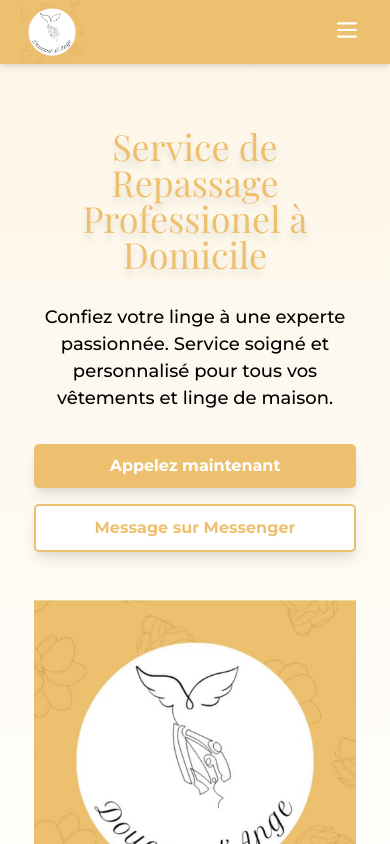
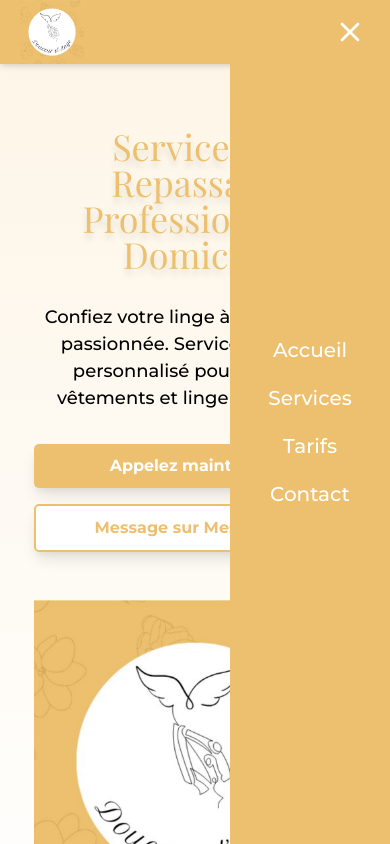
Before and after one commit to DeZoST/angel, a website built with Vite: page index.html in a window 390 px wide. Both pictures are taken after a click on the button 350 px from the left and 31 px from the top of the page. Shown: the top 844 px of the page. Built offline with nearby package versions, Linux system fonts and the light colour scheme; a web font is replaced by a local one.

Commit message:
Added Mobile Menu

```diff
--- a/index.html
+++ b/index.html
@@ -98,6 +98,53 @@
                 </button>
             </div>
         </header>
+        <div class="mobile-menu">
+            <button class="mobile-menu-close">
+                <svg
+                    width="2rem"
+                    height="2rem"
+                    viewBox="0 0 24 24"
+                    fill="none"
+                    xmlns="http://www.w3.org/2000/svg"
+                    stroke="#ffffff"
+                >
+                    <line
+                        x1="18"
+                        y1="6"
+                        x2="6"
+                        y2="18"
+                        stroke-width="2"
+                        stroke-linecap="round"
+                        stroke-linejoin="round"
+                    />
+                    <line
+                        x1="6"
+                        y1="6"
+                        x2="18"
+                        y2="18"
+                        stroke-width="2"
+                        stroke-linecap="round"
+                        stroke-linejoin="round"
+                    />
+                </svg>
+            </button>
+            <nav class="mobile-nav">
+                <ul class="mobile-nav-list">
+                    <li class="mobile-nav-list-item">
+                        <a href="#accueil">Accueil</a>
+                    </li>
+                    <li class="mobile-nav-list-item">
+                        <a href="#services">Services</a>
+                    </li>
+                    <li class="mobile-nav-list-item">
+                        <a href="#tarifs">Tarifs</a>
+                    </li>
+                    <li class="mobile-nav-list-item">
+                        <a href="#contact">Contact</a>
+                    </li>
+                </ul>
+            </nav>
+        </div>
 
         <section id="accueil" class="hero">
             <div class="hero-wrapper container">
--- a/src/main.js
+++ b/src/main.js
@@ -23,7 +23,7 @@ document.addEventListener("DOMContentLoaded", function () {
     const observerOptions = {
         root: null,
         rootMargin: "0px",
-        threshold: 0.5,
+        threshold: 0.2,
     };
 
     const observer = new IntersectionObserver((entries) => {
@@ -46,6 +46,37 @@ document.addEventListener("DOMContentLoaded", function () {
     const footer = document.querySelector("footer");
     footer.classList.add("hidden");
     observer.observe(footer);
+
+    // Mobile menu toggle
+    const headerButton = document.querySelector(".header-button");
+    const mobileMenu = document.querySelector(".mobile-menu");
+    const mobileMenuClose = document.querySelector(".mobile-menu-close");
+    const mobileMenuLinks = document.querySelectorAll(
+        ".mobile-nav-list-item a"
+    );
+
+    headerButton.addEventListener("click", () => {
+        mobileMenu.classList.toggle("open");
+    });
+
+    mobileMenuClose.addEventListener("click", () => {
+        mobileMenu.classList.remove("open");
+    });
+
+    document.addEventListener("click", (event) => {
+        if (
+            !mobileMenu.contains(event.target) &&
+            !headerButton.contains(event.target)
+        ) {
+            mobileMenu.classList.remove("open");
+        }
+    });
+
+    mobileMenuLinks.forEach((link) => {
+        link.addEventListener("click", () => {
+            mobileMenu.classList.remove("open");
+        });
+    });
 });
 
 function sleep(ms) {
--- a/src/styles/style.css
+++ b/src/styles/style.css
@@ -217,6 +217,61 @@ a {
 .header-logo {
     width: 4rem;
     height: 4rem;
+}
+
+.mobile-menu {
+    position: fixed;
+    top: 0;
+    right: -100%;
+    width: 10rem;
+    height: 100%;
+    background-color: var(--clr-bg-header);
+    transition: right 0.3s ease-in-out;
+    z-index: 20;
+}
+
+.mobile-menu.open {
+    right: 0;
+}
+
+.mobile-nav {
+    display: flex;
+    flex-direction: column;
+    align-items: center;
+    justify-content: center;
+    height: 100%;
+}
+
+.mobile-nav-list {
+    list-style: none;
+    padding: 0;
+    margin: 0;
+    text-align: center;
+}
+
+.mobile-nav-list-item a {
+    color: var(--clr-white);
+    font-size: var(--fs-xl);
+    font-weight: 500;
+    text-decoration: none;
+    transition: color 0.3s;
+    padding: 0.5rem;
+}
+
+.mobile-menu-close {
+    position: absolute;
+    top: 1rem;
+    right: 1.5rem;
+    background: none;
+    border: none;
+    cursor: pointer;
+    z-index: 21;
+}
+
+.mobile-menu-close svg {
+    width: 2rem;
+    height: 2rem;
+    fill: var(--clr-white);
 }
 
 .hero-wrapper,
--- a/src/styles/utils.css
+++ b/src/styles/utils.css
@@ -109,6 +109,10 @@ footer {
 
     .header-nav-wrapper {
         display: block;
+    }
+
+    .mobile-menu {
+        display: none;
     }
 
     .header-nav-list {
```
